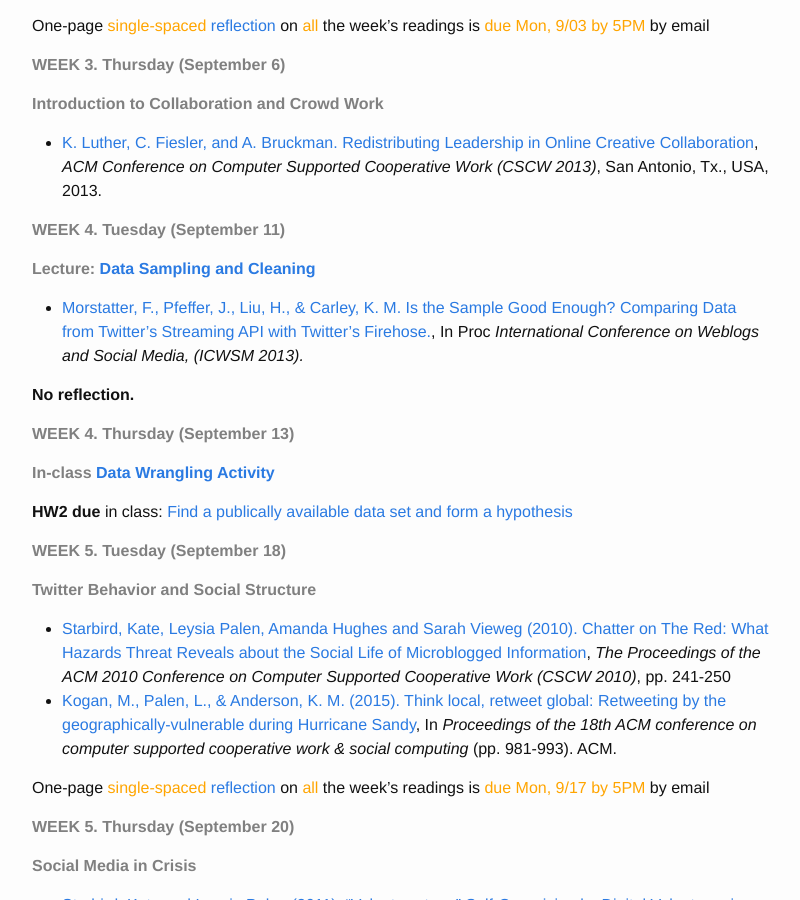
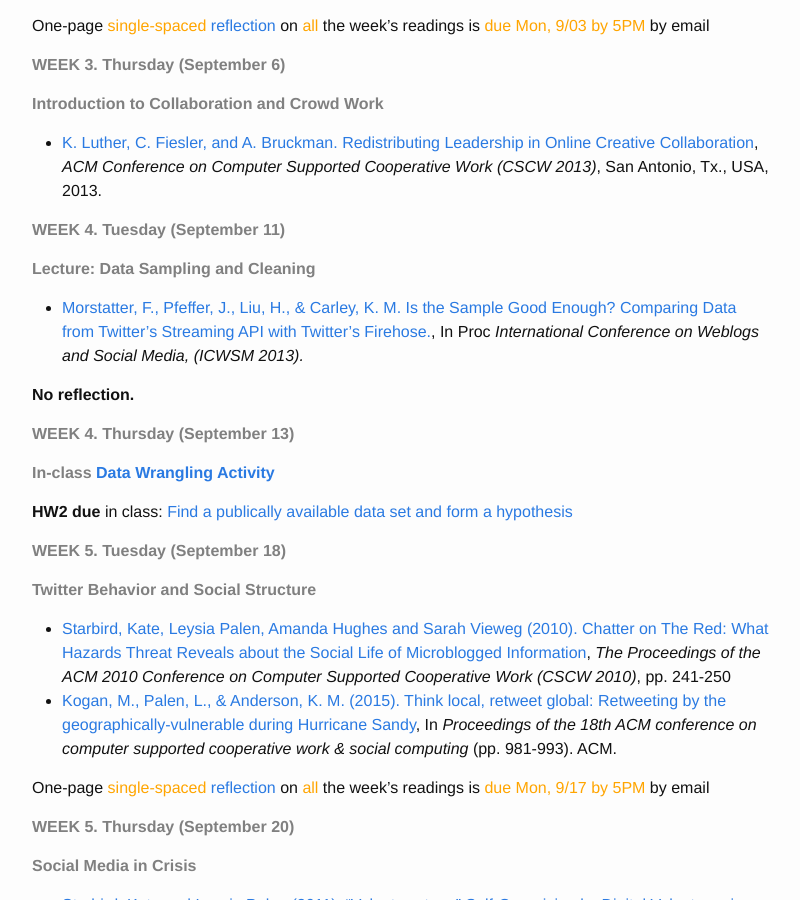
Before and after one commit to marinkala/marinkala.github.com, a Jekyll site: the page built from CS591.md, in a window 1280 px wide and 900 px high, scrolled down 1639 px. Shown: the whole window, without its empty margins (238-1038 px from the left). Built offline with Jekyll 4.4.1, drawn with Linux system fonts in a browser that asks for light colours; our own code applies the rules of GitHub Pages for plain Markdown files; some of the changed lines change nothing that is shown.

Commit message:
fix lecture

```diff
--- a/CS591.md
+++ b/CS591.md
@@ -78,7 +78,7 @@ One-page <span style="color:orange">single-spaced</span> [reflection](syllabus.m
 
 **<span style="color:grey">WEEK 4. Tuesday (September 11)</span>**
 
-**<span style="color:grey">Lecture: [Data Sampling and Cleaning](assets/DataWranglingLecture_v2.pptx)</span>**
+**<span style="color:grey">Lecture: Data Sampling and Cleaning</span>**
 
 * [Morstatter, F., Pfeffer, J., Liu, H., & Carley, K. M. Is the Sample Good Enough? Comparing Data from Twitter's Streaming API with Twitter's Firehose.](http://www.aaai.org/ocs/index.php/ICWSM/ICWSM13/paper/download/6071/6379), In Proc *International Conference on Weblogs and Social Media, (ICWSM 2013).*
 
```
